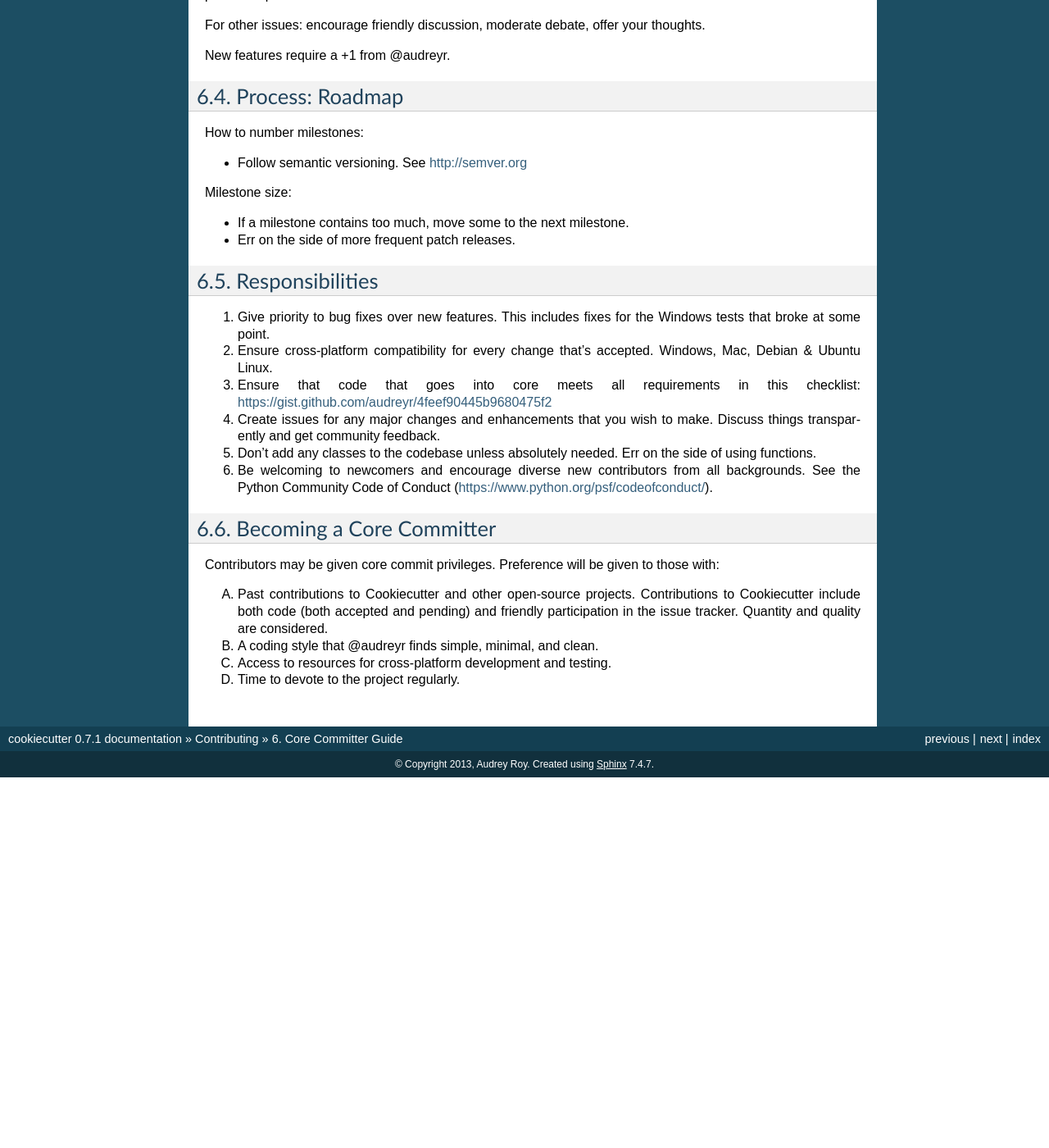
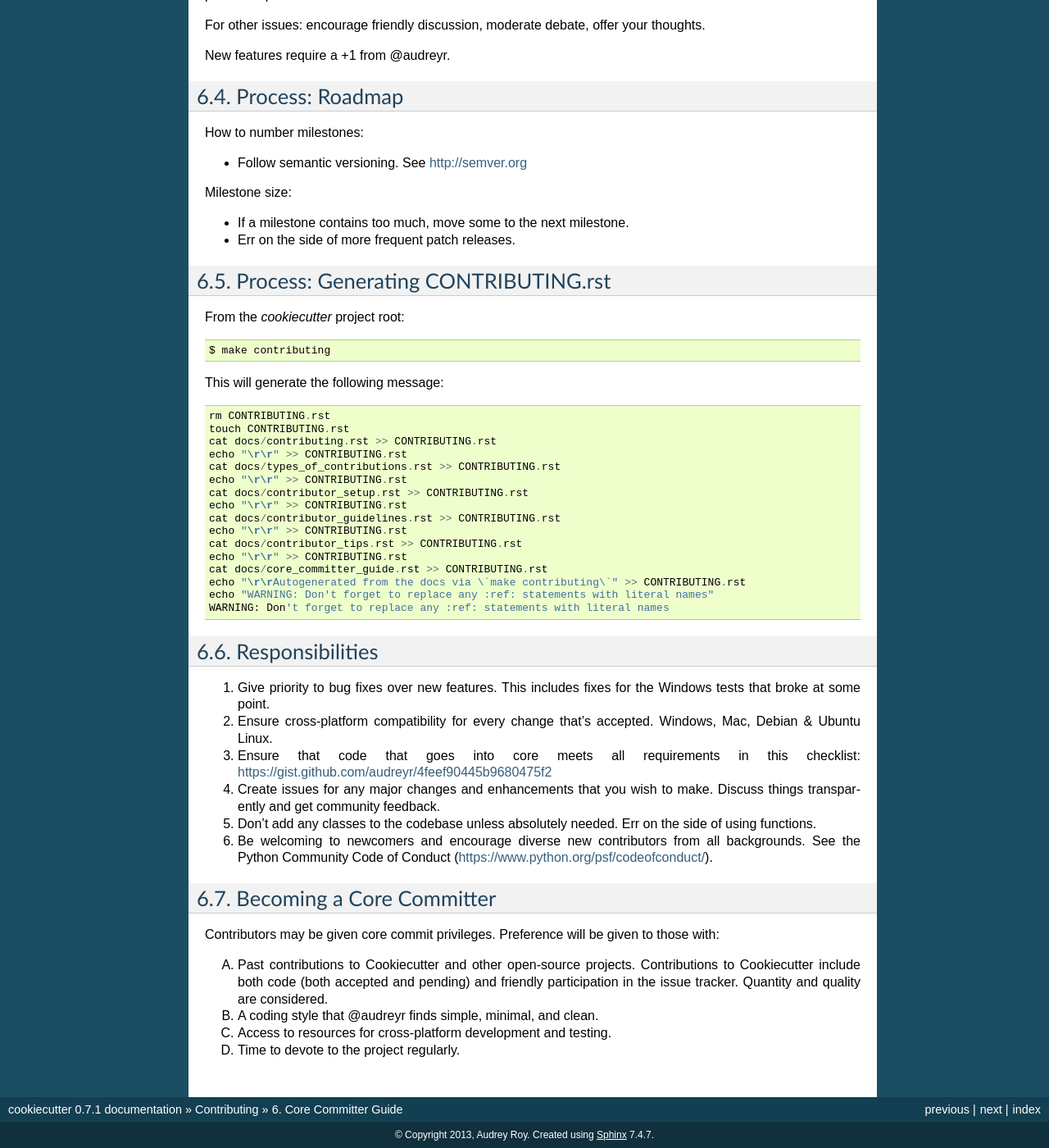
Before and after one commit to c-allen-tech/cookie, a Sphinx documentation site: the page built from docs/core_committer_guide.rst, in a window 1280 px wide and 1400 px high, scrolled down 2112 px. Shown: the whole window at 82% size. Built offline with Sphinx 7.4.7, drawn with Linux system fonts in a browser that asks for light colours; formulas are drawn with MathJax 3; before the commit the page ends 3060 px from its top, so only the background shows below that; some of the changed text lies outside the part shown.

Commit message:
Update core committer guide to explain generation of CONTRIBUTING.rst

```diff
--- a/docs/core_committer_guide.rst
+++ b/docs/core_committer_guide.rst
@@ -123,6 +123,32 @@ Milestone size:
 * If a milestone contains too much, move some to the next milestone.
 * Err on the side of more frequent patch releases.
 
+Process: Generating CONTRIBUTING.rst
+-------------------------------------
+
+From the `cookiecutter` project root::
+
+    $ make contributing
+
+This will generate the following message::
+
+    rm CONTRIBUTING.rst
+    touch CONTRIBUTING.rst
+    cat docs/contributing.rst >> CONTRIBUTING.rst
+    echo "\r\r" >> CONTRIBUTING.rst
+    cat docs/types_of_contributions.rst >> CONTRIBUTING.rst
+    echo "\r\r" >> CONTRIBUTING.rst
+    cat docs/contributor_setup.rst >> CONTRIBUTING.rst
+    echo "\r\r" >> CONTRIBUTING.rst
+    cat docs/contributor_guidelines.rst >> CONTRIBUTING.rst
+    echo "\r\r" >> CONTRIBUTING.rst
+    cat docs/contributor_tips.rst >> CONTRIBUTING.rst
+    echo "\r\r" >> CONTRIBUTING.rst
+    cat docs/core_committer_guide.rst >> CONTRIBUTING.rst
+    echo "\r\rAutogenerated from the docs via \`make contributing\`" >> CONTRIBUTING.rst
+    echo "WARNING: Don't forget to replace any :ref: statements with literal names"
+    WARNING: Don't forget to replace any :ref: statements with literal names
+
 Responsibilities
 -----------------
 
```
